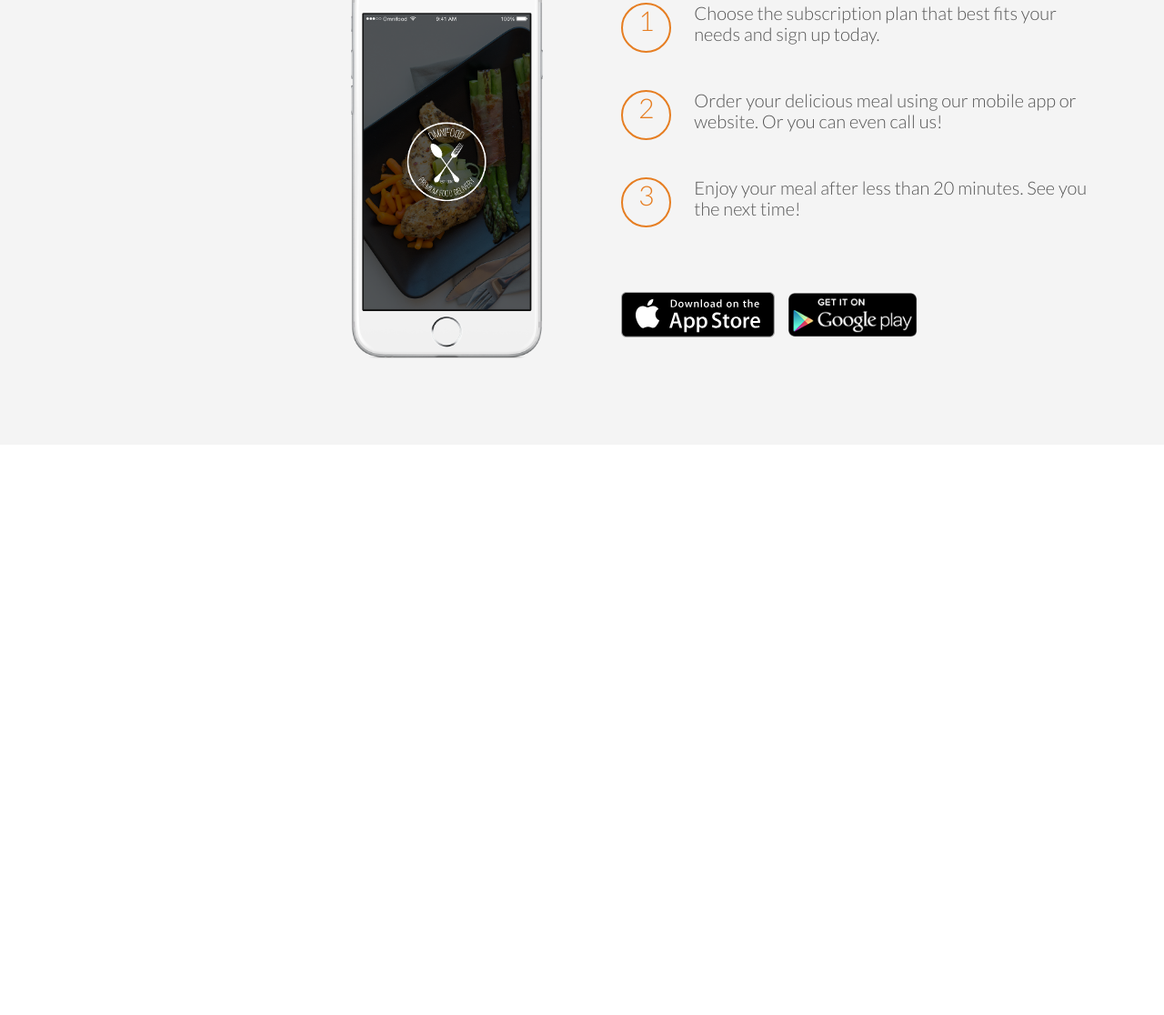
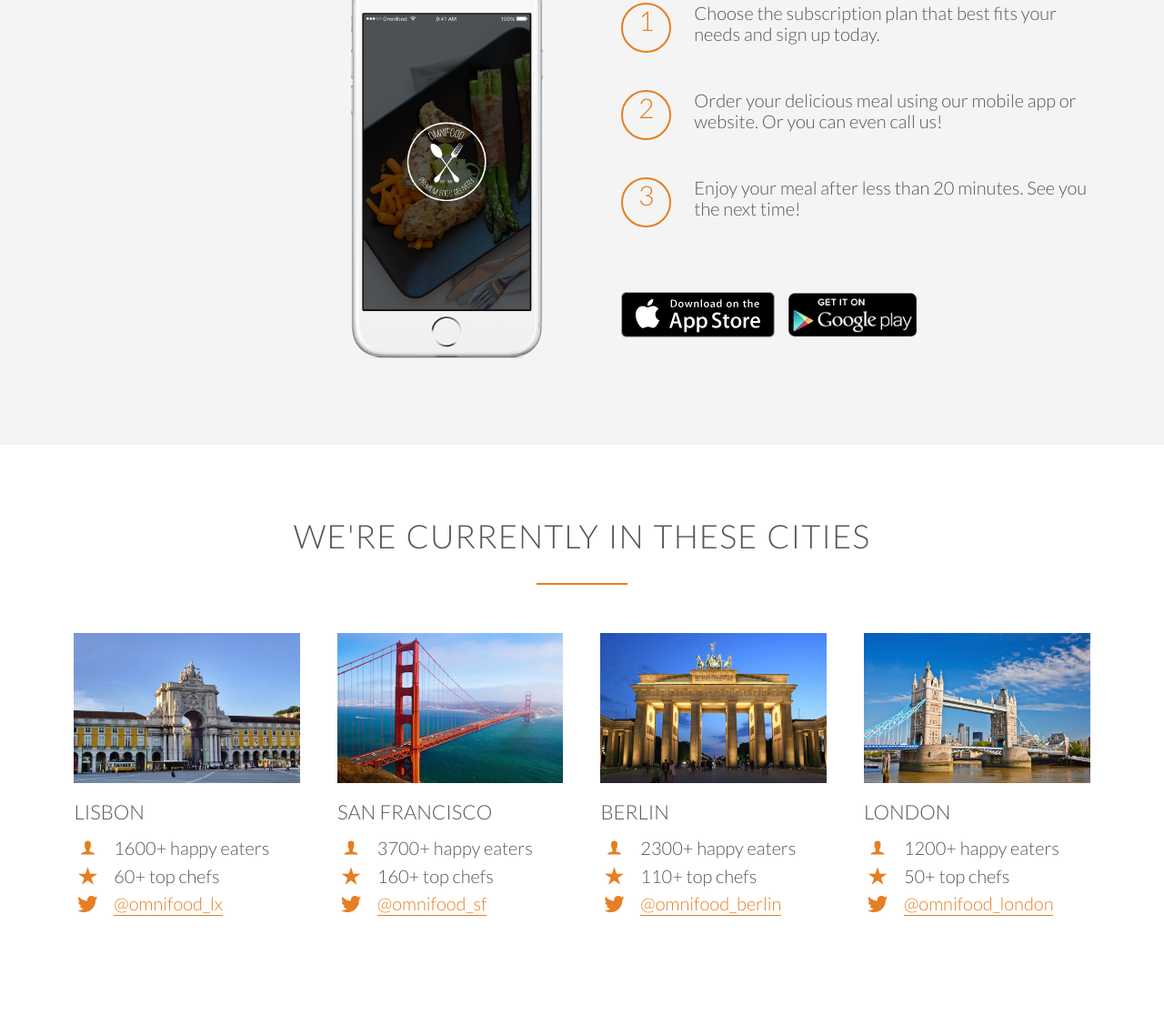
Before and after one commit to melikaBagherii/omnifood, a plain HTML site: page index.html in a window 1280 px wide. Shown: the part 2249-3365 px from the top of the page at 91% size. Before the commit the page ends 2738 px from the top, so only its background shows below. Drawn offline with Linux system fonts and the light colour scheme; files whose address does not match are found by name.

Commit message:
Add Cities part

```diff
--- a/index.html
+++ b/index.html
@@ -148,14 +148,103 @@
             </div>
         </section>
 
+        <section class="section-cities">
+            <div class="row">
+                <h2>We're currently in these cities</h2>
+            </div>
+            <div class="row">
+                <div class="col span-1-of-4 box">
+                    <img src="resources/img/lisbon-3.jpg" alt="Lisbon">
+                    <h3>Lisbon</h3>
+                    <div class="city-feature">
+                        <i class="ion-ios-person icon-small"></i>
+                        1600+ happy eaters
+                    </div>
+                    <div class="city-feature">
+                        <i class="ion-ios-star icon-small"></i>
+                        60+ top chefs
+                    </div>
+                    <div class="city-feature">
+                        <i class="ion-social-twitter icon-small"></i>
+                        <a href="#"> @omnifood_lx</a>
+                    </div>
+                </div>
+                <div class="col span-1-of-4 box">
+                    <img src="resources/img/san-francisco.jpg" alt="San Francisco">
+                    <h3>San Francisco</h3>
+                    <div class="city-feature">
+                        <i class="ion-ios-person icon-small"></i>
+                        3700+ happy eaters
+                    </div>
+                    <div class="city-feature">
+                        <i class="ion-ios-star icon-small"></i>
+                        160+ top chefs
+                    </div>
+                    <div class="city-feature">
+                        <i class="ion-social-twitter icon-small"></i>
+                        <a href="#">@omnifood_sf</a>
+                    </div>
+
+                </div>
+                <div class="col span-1-of-4 box">
+                    <img src="resources/img/berlin.jpg" alt="Berlin">
+                    <h3>Berlin</h3>
+                    <div class="city-feature">
+                        <i class="ion-ios-person icon-small"></i>
+                        2300+ happy eaters
+                    </div>
+                    <div class="city-feature">
+                        <i class="ion-ios-star icon-small"></i>
+                        110+ top chefs
+                    </div>
+                    <div class="city-feature">
+                        <i class="ion-social-twitter icon-small"></i>
+                        <a href="#">@omnifood_berlin</a>
+                    </div>
+                </div>
+                <div class="col span-1-of-4 box">
+                    <img src="resources/img/london.jpg" alt="London">
+                    <h3>London</h3>
+                    <div class="city-feature">
+                        <i class="ion-ios-person icon-small"></i>
+                        1200+ happy eaters
+                    </div>
+                    <div class="city-feature">
+                        <i class="ion-ios-star icon-small"></i>
+                        50+ top chefs
+                    </div>
+                    <div class="city-feature">
+                        <i class="ion-social-twitter icon-small"></i>
+                        <a href="#">@omnifood_london</a>
+                    </div>
+                </div>
+            </div>
+        </section>
+
     </body>
  </html>
  <!--
-    Section 3: How it works
-Title: How it works - Simple as 1, 2, 3
+ Section 4: Cities
+Title: We're currently in these cities
 
-1.	Choose the subscription plan that best fits your needs and sign up today.
-2.	Order your delicious meal using our mobile app or website. Or you can even call us!
-3.	Enjoy your meal after less than 20 minutes. See you the next time!
+Lisbon
+1600+ happy eaters
+60+ top chefs
+@omnifood_lx
+
+San Francisco
+3700+ happy eaters
+160+ top chefs
+@omnifood_sf
+
+Berlin
+2300+ happy eaters
+110+ top chefs
+@omnifood_berlin
+
+London
+1200+ happy eaters
+50+ top chefs
+@omnifood_london
 
  -->
--- a/resources/css/img/style.css
+++ b/resources/css/img/style.css
@@ -91,9 +91,37 @@ h2:after{
     display: block;
     color: #e67e22;
     margin-bottom: 10px;
-
 }
 
+.icon-small{
+    display: inline-block;
+    width: 30px;
+    text-align: center;
+    color: #e67e22;
+    font-size: 120%;
+    margin-right: 10px;
+
+    /* align icon and text */
+    line-height: 120%;
+    vertical-align: middle;
+    margin-top: -5px;
+}
+
+/*------------ LINKS------------*/
+a:link,
+a:visited{
+    color: #e67e22;
+    text-decoration: none;
+    padding-bottom: 1px;
+    border-bottom: 1px solid #e67e22;
+    transition: border-bottom 0.2s, color 0.2s;
+}
+
+a:hover,
+a:active{
+    color: #555;
+    border-bottom: 1px solid transparent;
+}
 
 /*-------- Paragraph------------*/
 
@@ -291,8 +319,27 @@ section{
     margin-right: 25px;
 }
 
+.btn-app:link,
+.btn-app:visited{
+    border: 0;
+}
+
 .btn-app img{
     height: 50px;
     width: auto;
     margin-right: 10px;
 }
+
+/*----------------------------------*/
+/*-----------CITIES-----------------*/
+/*----------------------------------*/
+
+.box img{
+    width: 100%;
+    height: auto;
+    margin-bottom: 15px;
+}
+
+.city-feature{
+    margin-bottom: 5px;
+}
```
